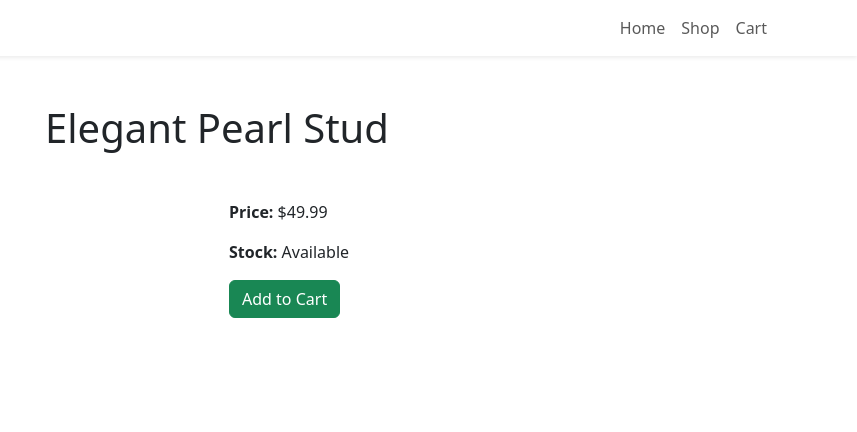
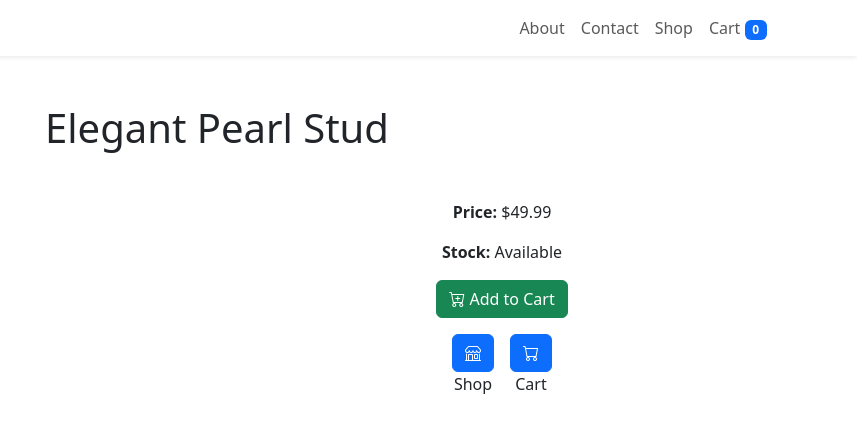
Before and after one commit to oneironaught/leon, a plain HTML site: page product.html in a window 1280 px wide. Shown: the full height of the page, 423-1280 px from the left. Drawn offline with nearby package versions, Linux system fonts and the light colour scheme.

Commit message:
added cart count function to nav bar by adding js function and changes to html

```diff
--- a/js/cart.js
+++ b/js/cart.js
@@ -2,6 +2,14 @@
 
 // Initialize cart from localStorage or start with an empty cart
 let cart = JSON.parse(localStorage.getItem('cart')) || [];
+
+// Function to update cart count in Navbar
+function updateCartCount() {
+    const cartCountElement = document.getElementById('cart-count');
+    if (cartCountElement) {
+        cartCountElement.innerText = cart.length;
+    }
+}
 
 // Function to add items to the cart
 function addToCart(item, price, image = 'images/default.jpg') {
@@ -9,14 +17,17 @@ function addToCart(item, price, image = 'images/default.jpg') {
     cart.push(product);
     localStorage.setItem('cart', JSON.stringify(cart));
     alert(`${item} added to cart!`);
+    updateCartCount();
     updateCartDisplay();
 }
 
-// Function to display cart items
+// Function to display cart items (on cart.html page)
 function updateCartDisplay() {
     const cartItems = document.getElementById('cart-items');
     const cartTotal = document.getElementById('cart-total');
     const emptyCart = document.getElementById('empty-cart');
+
+    if (!cartItems || !cartTotal) return;
 
     if (cart.length === 0) {
         cartItems.innerHTML = '';
@@ -46,6 +57,7 @@ function updateCartDisplay() {
     });
 
     cartTotal.innerText = `Total: $${total.toFixed(2)}`;
+    updateCartCount();
 }
 
 // Function to remove items from the cart
@@ -53,7 +65,11 @@ function removeFromCart(index) {
     cart.splice(index, 1);
     localStorage.setItem('cart', JSON.stringify(cart));
     updateCartDisplay();
+    updateCartCount();
 }
 
-// Automatically update cart display on page load
-document.addEventListener('DOMContentLoaded', updateCartDisplay);
+// Update cart count on page load
+document.addEventListener('DOMContentLoaded', () => {
+    updateCartDisplay();
+    updateCartCount();
+});
--- a/product.html
+++ b/product.html
@@ -6,33 +6,66 @@
     <title>Shop - Leon & Leon Stud Earrings</title>
     <link rel="stylesheet" href="styles.css">
     <link rel="stylesheet" href="https://cdn.jsdelivr.net/npm/bootstrap@5.3.1/dist/css/bootstrap.min.css">
+    <link rel="stylesheet" href="https://cdn.jsdelivr.net/npm/bootstrap-icons/font/bootstrap-icons.css">
 </head>
 <body>
+
+    <!-- Main Content (Navbar + Other Sections) -->
+    <section id="main-content">
         <!-- Navbar -->
         <nav class="navbar navbar-expand-lg navbar-light bg-white shadow-sm sticky-top">
             <div class="container">
                 <a class="navbar-brand fw-bold" href="index.html">Leon & Leon Stud Earrings</a>
-            <div class="collapse navbar-collapse">
+                <button class="navbar-toggler" type="button" data-bs-toggle="collapse" data-bs-target="#navbarNav">
+                    <span class="navbar-toggler-icon"></span>
+                </button>
+                <div class="collapse navbar-collapse" id="navbarNav">
                     <ul class="navbar-nav ms-auto">
-                    <li class="nav-item"><a class="nav-link" href="index.html">Home</a></li>
+                        <li class="nav-item"><a class="nav-link" href="#about">About</a></li>
+                        <li class="nav-item"><a class="nav-link" href="#contact">Contact</a></li>
                         <li class="nav-item"><a class="nav-link" href="shop.html">Shop</a></li>
-                    <li class="nav-item"><a class="nav-link" href="cart.html">Cart</a></li>
+                        <li class="nav-item">
+                            <a class="nav-link" href="cart.html">
+                                Cart <span id="cart-count" class="badge bg-primary">0</span>
+                            </a>
+                        </li>
                     </ul>
                 </div>
             </div>
         </nav>
-
+    </section>
 <!-- Product Details -->
 <h1 class="text-center mt-5">Elegant Pearl Stud</h1>
 <div class="container my-5">
     <div class="row">
+        <!-- Product Image -->
         <div class="col-md-6 d-flex justify-content-center">
             <img src="images/product1.jpg" class="img-fluid rounded" alt="Product Image">
         </div>
-        <div class="col-md-6">
+
+        <!-- Product Details -->
+        <div class="col-md-6 text-center">
             <p><strong>Price:</strong> $49.99</p>
             <p><strong>Stock:</strong> Available</p>
-            <button class="btn btn-success" onclick="addToCart('Elegant Pearl Stud', 49.99)">Add to Cart</button>
+            <button class="btn btn-success mb-3" onclick="addToCart('Elegant Pearl Stud', 49.99)">
+                <i class="bi bi-cart-plus"></i> Add to Cart
+            </button>
+            <div class="d-flex justify-content-center gap-3">
+                <!-- Store Icon Button with Label -->
+                <div class="text-center">
+                    <a href="shop.html" class="btn btn-primary d-flex justify-content-center align-items-center icon-btn">
+                        <i class="bi bi-shop"></i>
+                    </a>
+                    <p class="icon-label">Shop</p>
+                </div>
+                <!-- Shopping Cart Icon Button with Label -->
+                <div class="text-center">
+                    <a href="cart.html" class="btn btn-primary d-flex justify-content-center align-items-center icon-btn">
+                        <i class="bi bi-cart"></i>
+                    </a>
+                    <p class="icon-label">Cart</p>
+                </div>
+            </div>
         </div>
     </div>
 </div>
```
Also changed, not shown: about.html (+13 -5 lines), cart.html (+15 -4 lines), checkout.html (+15 -3 lines), confirmation.html (+15 -3 lines), index.html (+7 -1 lines), shop.html (+15 -3 lines). Lines whose indentation alone changed are shown as unchanged.
